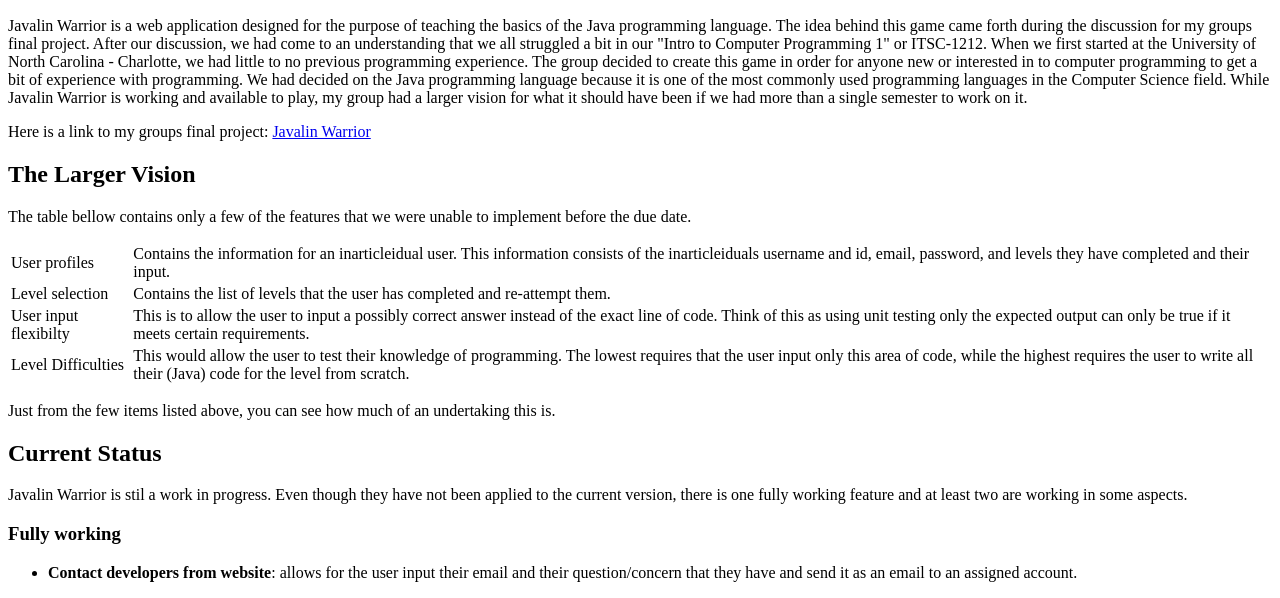
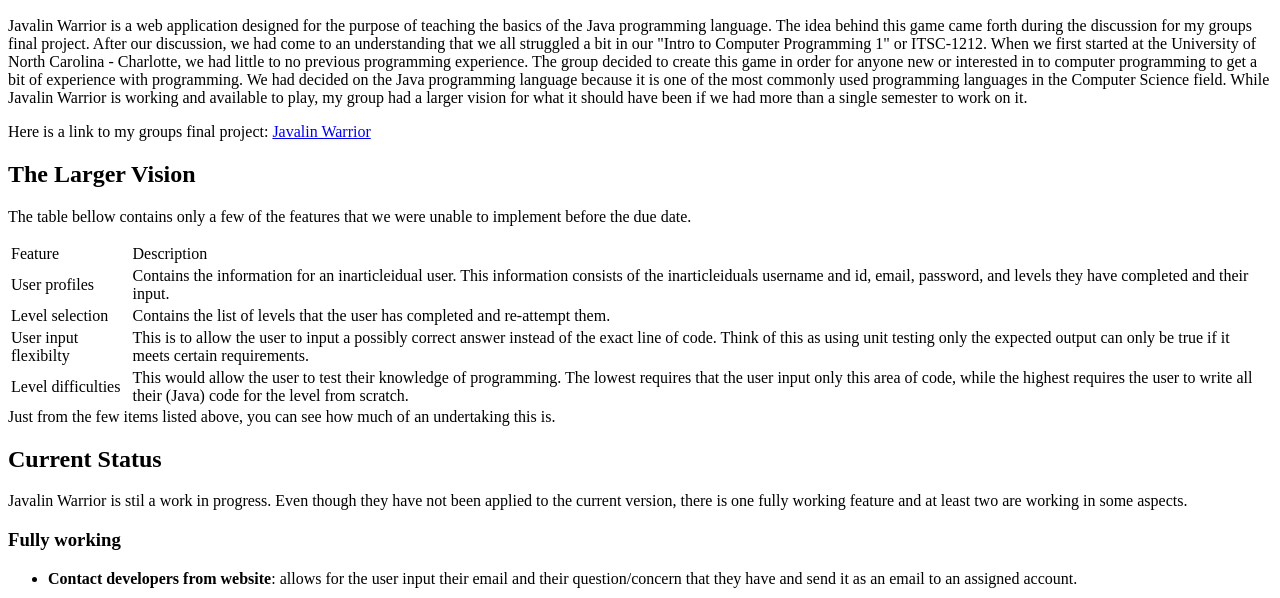
Before and after one commit to CLT-Codecamp-Nov-21/js-assignment-4-html-me-something-sthoreson9761, a website: page index.html in a window 1280 px wide. Shown: the part 662-1260 px from the top of the page. Drawn offline with Linux system fonts and the light colour scheme.

Commit message:
HTML: added classes and ids. Created table headers.

```diff
--- a/index.html
+++ b/index.html
@@ -5,40 +5,44 @@
    </head>
    <body>
       <main>
-         <img src="./images/sprite-dude2.png" id="icon" alt="javalinwarrior_sprite"/><h1>Javalin Warrior - A New Way to Learn Java</h1>
-         <article>
+         <img src="./images/sprite-dude2.png" id="icon" alt="javalinwarrior_sprite"/><h1 id="title">Javalin Warrior - A New Way to Learn Java</h1>
+         <article id="javalinwarrior">
             <h2>What is "Javalin Warrior"?</h2>
             <p>Javalin Warrior is a web application designed for the purpose of teaching the basics of the Java programming language.  The idea behind this game came forth during the discussion for my groups final project.  After our discussion, we had come to an understanding that we all struggled a bit in our "Intro to Computer Programming 1" or ITSC-1212.  When we first started at the University of North Carolina - Charlotte, we had little to no previous programming experience.  The group decided to create this game in order for anyone new or interested in to computer programming to get a bit of experience with programming.  We had decided on the Java programming language because it is one of the most commonly used programming languages in the Computer Science field.  While Javalin Warrior is working and available to play, my group had a larger vision for what it should have been if we had more than a single semester to work on it.</p>
             <p>Here is a link to my groups final project: <a href="https://javalinwarrior.stackblitz.io/">Javalin Warrior</a></p>
          </article>
-         <article>
+         <article id="vision">
             <h2>The Larger Vision</h2>
-            <p>The table bellow contains only a few of the features that we were unable to implement before the due date.</p>
+            <p>The table bellow contains only a few of the features that we were unable to implement before the due date.
             <table>
+               <thead>
+                  <td>Feature</td>
+                  <td>Description</td>
+               </thead>
                <tr>
-                  <td>User profiles</td>
+                  <td class="feature">User profiles</td>
                   <td>Contains the information for an inarticleidual user. This information consists of the inarticleiduals
                   username and id, email, password, and levels they have completed and their input.</td>
                </tr>
                <tr>
-                  <td>Level selection</td>
+                  <td class="feature">Level selection</td>
                   <td>Contains the list of levels that the user has completed and re-attempt them.</td>
                </tr>
                <tr>
-                  <td>User input flexibilty</td>
+                  <td class="feature">User input flexibilty</td>
                   <td>This is to allow the user to input a possibly correct answer instead of the exact line of code. Think of
                   this as using unit testing only the expected output can only be true if it meets certain requirements.</td>
                </tr>
                <tr>
-                  <td>Level Difficulties</td>
+                  <td class="feature">Level difficulties</td>
                   <td>This would allow the user to test their knowledge of programming. The lowest requires that the user input
                   only this area of code, while the highest requires the user to write all their (Java) code for the level
                   from scratch.</td>
                </tr>
             </table>
-            <p>Just from the few items listed above, you can see how much of an undertaking this is.</p>
+            Just from the few items listed above, you can see how much of an undertaking this is.</p>
          </article>
-         <article>
+         <article id="currentStatus">
             <h2>Current Status</h2>
             <p>Javalin Warrior is stil a work in progress. Even though they have not been applied to the current version, there
             is one fully working feature and at least two are working in some aspects.</p>
```
